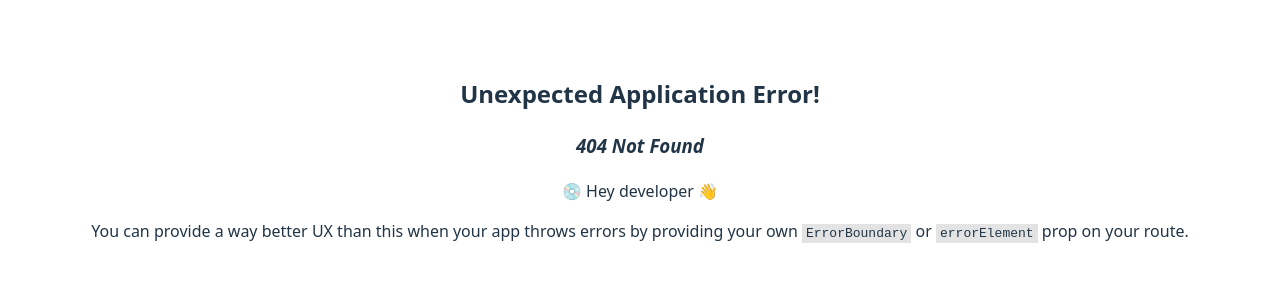
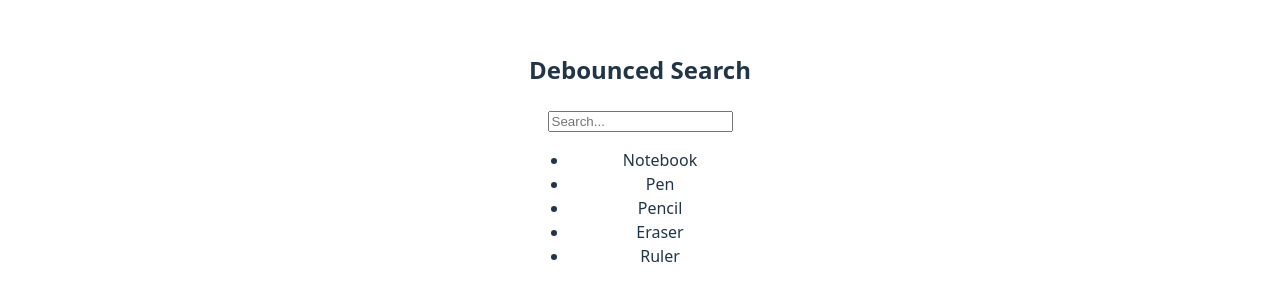
Before and after one commit to mvivancq/training-project, a React (Vite) app: page /debouncedFilter in a window 1280 px wide. Before the commit this address had no page. Shown: the part 242-542 px from the top of the page. Built offline with nearby package versions, Linux system fonts and the light colour scheme.

Commit message:
debounce filter

```diff
--- a/src/App.tsx
+++ b/src/App.tsx
@@ -4,6 +4,8 @@ import './App.css'
 import LoginForm from './pages/LoginForm';
 import Counter from './pages/Counter3';
 import SignInForm from './pages/SignIn';
+import SearchFilter from './pages/SearchFilter';
+import DebouncedSearch from './pages/DebouncedFilter';
 
 const router = createBrowserRouter([
   {
@@ -24,6 +26,18 @@ const router = createBrowserRouter([
       <Counter />
     )
   },
+  {
+    path: '/debouncedFilter',
+    element: (
+      <DebouncedSearch />
+    )
+  },
+  {
+    path: '/searchFilter',
+    element: (
+      <SearchFilter />
+    )
+  },
 ]);
 
 function App() {
--- /dev/null
+++ b/src/pages/DebouncedFilter.tsx
@@ -0,0 +1,42 @@
+import React, { useRef, useState } from 'react';
+
+const mockData = [
+  { id: 1, name: 'Notebook' },
+  { id: 2, name: 'Pen' },
+  { id: 3, name: 'Pencil' },
+  { id: 4, name: 'Eraser' },
+  { id: 5, name: 'Ruler' },
+];
+
+const useDebounce = () => {
+    const [query, setQuery] = useState('');
+    const timer = useRef<any | null>(null);
+
+    const data = mockData.filter((item) => item.name.toLowerCase().includes(query.toLowerCase()))
+
+    const handleQuery = (e: React.ChangeEvent<HTMLInputElement>) => {
+        if(timer.current)
+            clearTimeout(timer.current);
+        timer.current = setTimeout(() => setQuery(e.target.value), 1000);
+    }
+
+    return { handleQuery, data }
+}
+
+const DebouncedSearch: React.FC = () => {
+    const { handleQuery, data } = useDebounce()
+
+    return (
+        <div>
+            <h2>Debounced Search</h2>
+            <input type="text" onChange={handleQuery} placeholder="Search..." />
+            <ul>
+                {data.map((item) => (
+                    <li key={item.id}>{item.name}</li>
+                ))}
+            </ul>
+        </div>
+    );
+};
+
+export default DebouncedSearch;
--- /dev/null
+++ b/src/pages/SearchFilter.tsx
@@ -0,0 +1,45 @@
+import React, { useState } from 'react';
+
+type Item = {
+  id: number;
+  name: string;
+  category: string;
+};
+
+const mockData: Item[] = [
+  { id: 1, name: 'Apple', category: 'Fruit' },
+  { id: 2, name: 'Carrot', category: 'Vegetable' },
+  { id: 3, name: 'Banana', category: 'Fruit' },
+  { id: 4, name: 'Broccoli', category: 'Vegetable' },
+  { id: 5, name: 'Orange', category: 'Fruit' },
+];
+
+const SearchFilter: React.FC = () => {
+  const [query, setQuery] = useState('');
+
+
+  const handleSearch = (e: React.ChangeEvent<HTMLInputElement>) => {
+    setQuery(e.target.value);
+  };
+
+  const filteredItems = mockData.filter((item) => item.name.toLowerCase().includes(query.toLowerCase()));
+
+  return (
+    <div>
+      <h2>Search Filter</h2>
+      <input
+        type="text"
+        placeholder="Search items..."
+        value={query}
+        onChange={handleSearch}
+      />
+      <ul>
+        {filteredItems.map((item) => (
+            <li key={item.id}>{item.name}</li>
+        ))}
+      </ul>
+    </div>
+  );
+};
+
+export default SearchFilter;
```
Also changed, not shown: src/pages/TodoList2.tsx (+81 -0 lines).
